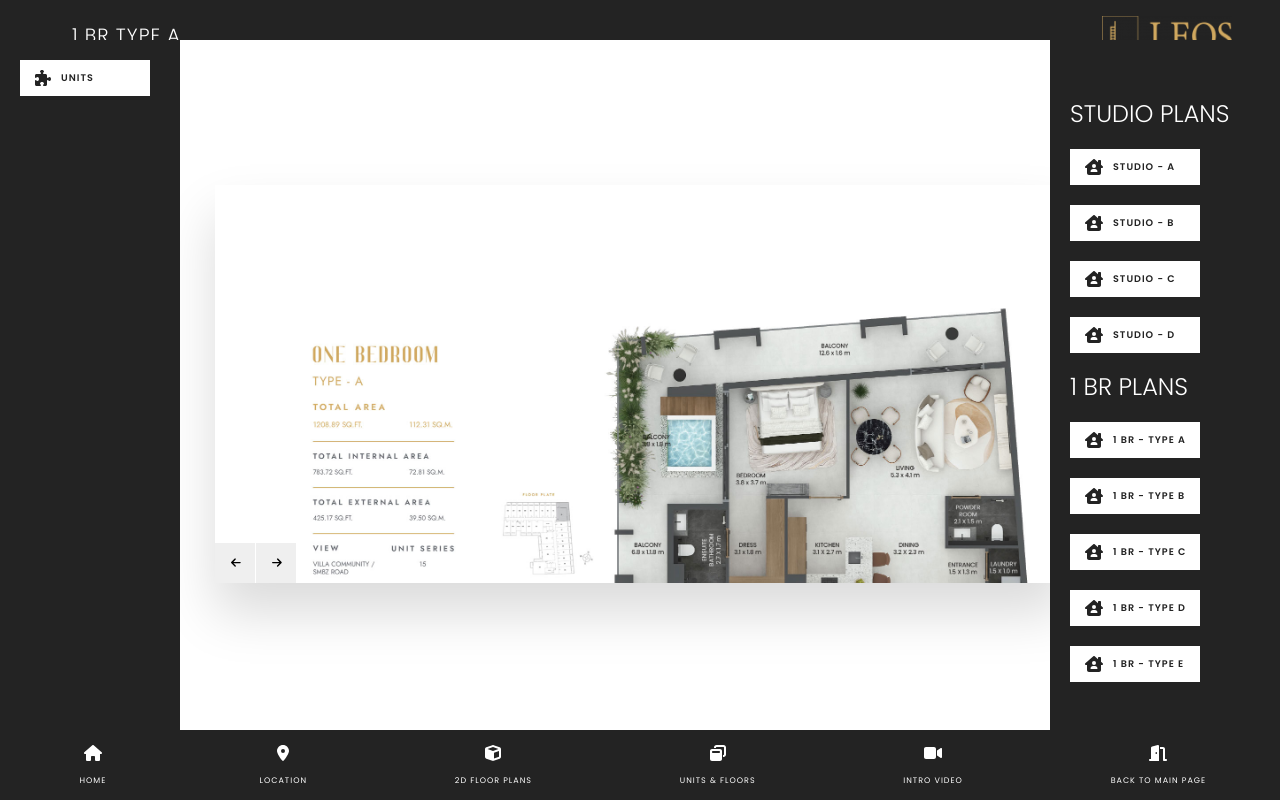
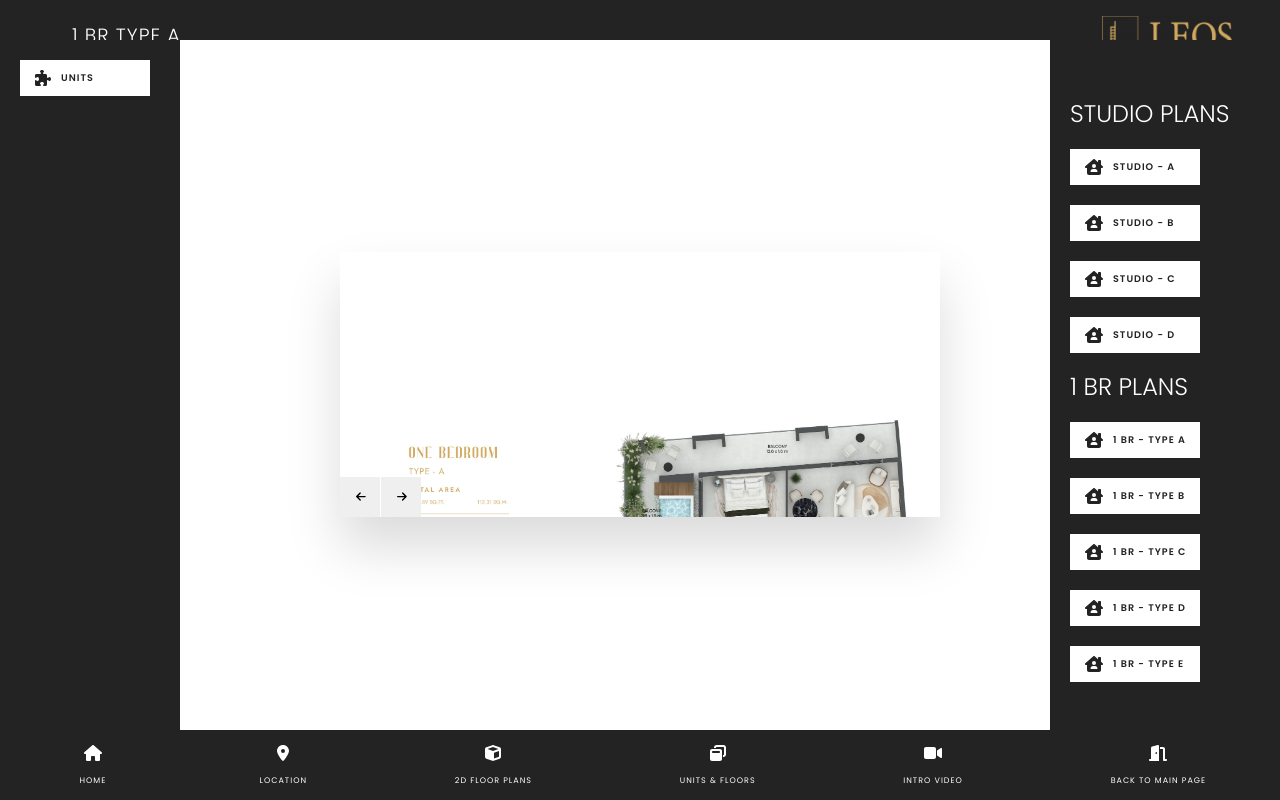
Before and after one commit to bilalshafqat42/leos-ipad, a React (Create React App) app: page /projects/cavendish/unit-plans in a window 1280 px wide. Built offline with nearby package versions, Linux system fonts and the light colour scheme.

Commit message:
new testing

```diff
--- a/src/pages/project/hadleyHeights/exterior.css
+++ b/src/pages/project/hadleyHeights/exterior.css
@@ -31,8 +31,10 @@
   left: 50%;
   top: 48%;
   transform: translate(-50%, -50%);
-  width: 900px;
-  height: 398px;
+  /* width: 900px;
+  height: 398px; */
+  width: 600px;
+  height: 265px;
   padding: 50px;
   background-color: #fff;
   box-shadow: 0 30px 50px #dbdbdb;
```
